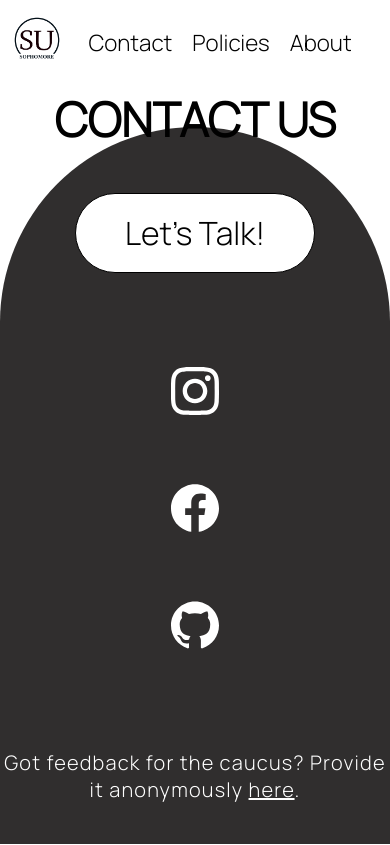
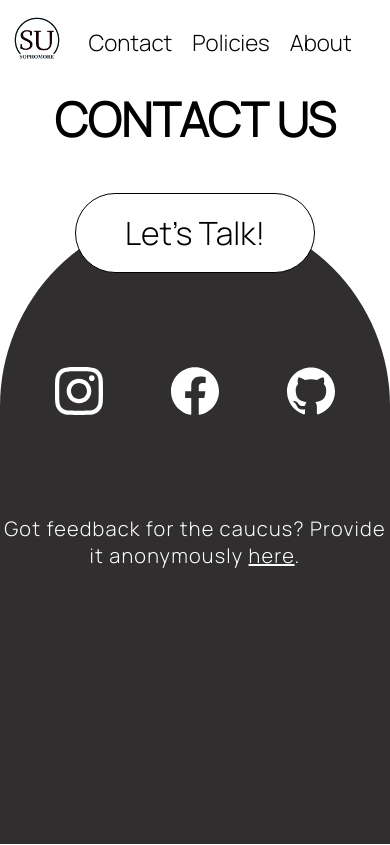
Before and after one commit to leomet07/sophomore.stuysu.org, a Next.js app: page /contact in a window 390 px wide. Built offline with nearby package versions, Linux system fonts and the light colour scheme.

Commit message:
Make contact page look better on mobile
Contact page background circle does not make "among us" on mobile anyore

```diff
--- a/styles/Contact.module.css
+++ b/styles/Contact.module.css
@@ -113,11 +113,17 @@
 		position: fixed;
 		bottom: 0;
 		width: 100vw;
-		height: 31vh;  /* 1 extra to avoid a seam */
+		height: 31vh; /* 1 extra to avoid a seam */
 		background-color: #302e2e;
 		z-index: -2;
 	}
 	.circle {
 		bottom: 30vh;
 	}
+	.buttons {
+		width: 90vw;
+	}
+	.circle {
+		height: 45vh;
+	}
 }
```
